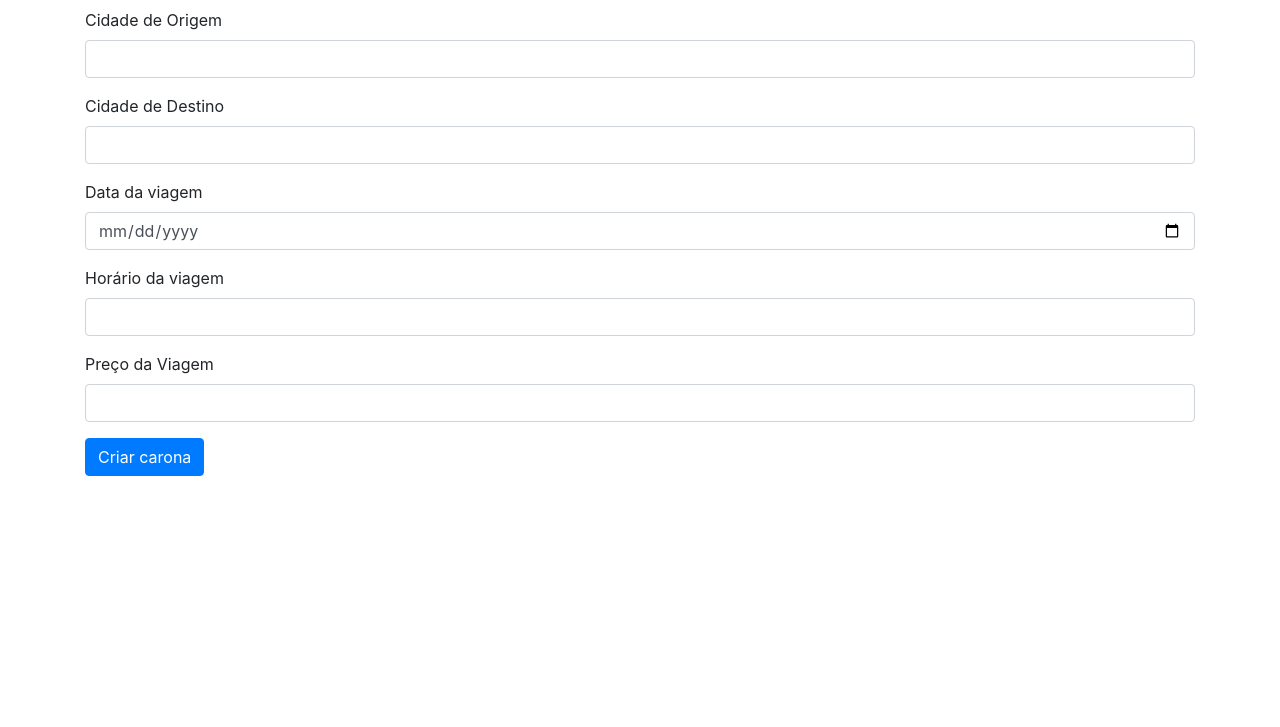
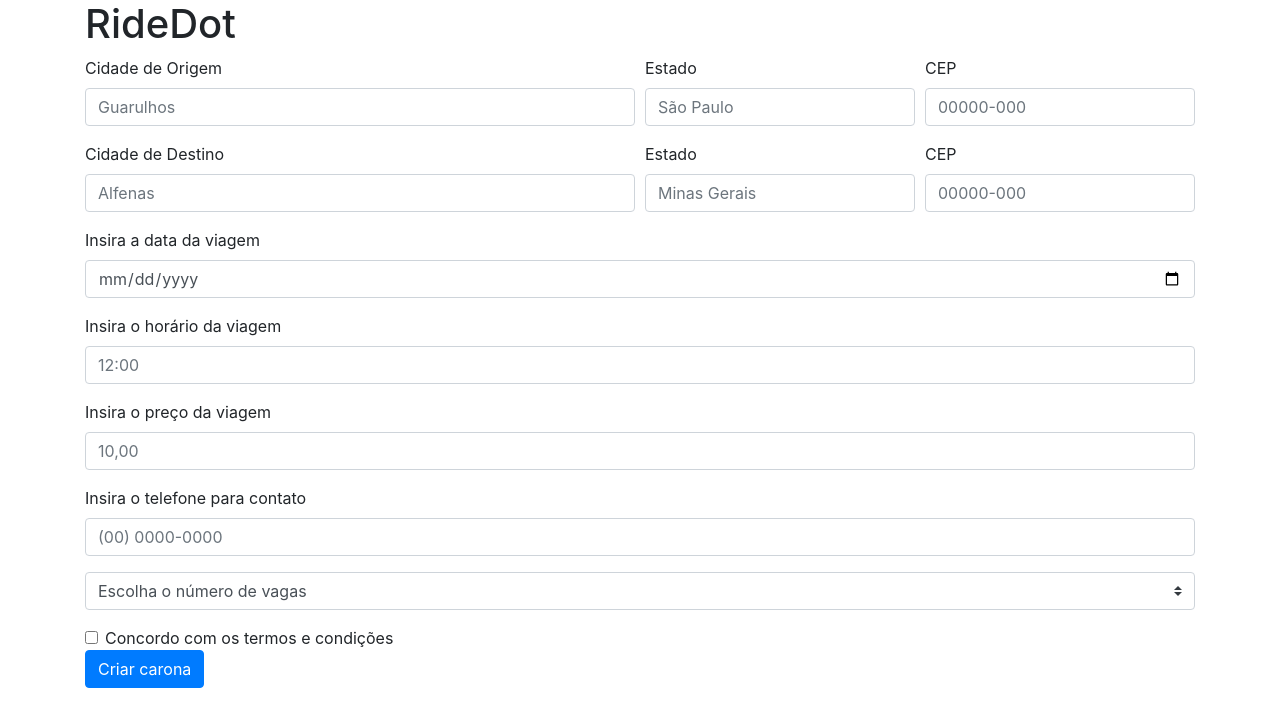
Before and after one commit to vitorhugoclz/Ride-Dot, a Flask app: template template/criar_carona.html in a window 1280 px wide. Shown: the top 727 px of the page. Run offline with Flask 2, Linux system fonts and the light colour scheme; the template is opened without the code that fills it, so the values that code supplies are empty.

Commit message:
Update criar_carona.html

```diff
--- a/template/criar_carona.html
+++ b/template/criar_carona.html
@@ -9,32 +9,80 @@
     <body>
         <div class="container">
             <div class="page-header">
-                <h1> {{ titulo }} </h1>
+                <h1> RideDot </h1>
             </div>
 
             <form action="/rota_inserir" method="post">
             <fieldset>
-                <div class="form-group">
+            <div class="form-row">
+                <div class="col-md-6 mb-3">
                     <label for="cidade_origem">Cidade de Origem</label>
-                    <input type="text" id="cidade_origem" name="cidade_origem" class="form-control">
+                    <input type="text" class="form-control" id="cidade_origem" name="cidade_origem" placeholder="Guarulhos" required>
+                </div>
+                <div class="col-md-3 mb-3">
+                    <label for="estado_origem">Estado</label>
+                    <input type="text" class="form-control" id="estado_origem" name="estado_origem" placeholder="São Paulo" required>
+                </div>
+                <div class="col-md-3 mb-3">
+                    <label for="cep_origem">CEP</label>
+                    <input type="text" class="form-control" id="cep_origem" name="cep_origem" placeholder="00000-000">
+                </div>
+            </div>
+
+            <div class="form-row">
+                <div class="col-md-6 mb-3">
+                    <label for="cidade_destino">Cidade de Destino</label>
+                    <input type="text" class="form-control" id="cidade_destino" name="cidade_destino" placeholder="Alfenas" required>
+                </div>
+                <div class="col-md-3 mb-3">
+                    <label for="estado_destino">Estado</label>
+                    <input type="text" class="form-control" id="estado_destino" name="estado_destino" placeholder="Minas Gerais" required>
+                </div>
+                <div class="col-md-3 mb-3">
+                    <label for="cep_destino">CEP</label>
+                    <input type="text" class="form-control" id="cep_destino" name="cep_destino" placeholder="00000-000">
+                </div>
             </div>
             <div class="form-group">
-                    <label for="cidade_destino">Cidade de Destino</label>
-                    <input type="text" id="cidade_destino" name="cidade_destino" class="form-control">
+                <label for="data_viagem">Insira a data da viagem</label>
+                <input type="date" id="data_viagem" name="data_viagem" class="form-control" required>
             </div>
             <div class="form-group">
-                    <label for="data_viagem">Data da viagem</label>
-                    <input type="date" id="data_viagem" name="data_viagem" class="form-control">
+                <label for="horario_viagem">Insira o horário da viagem</label>
+                <input type="text" id="horario_viagem" name="horario_viagem" class="form-control" placeholder="12:00" required>
             </div>
             <div class="form-group">
-                    <label for="horario_viagem">Horário da viagem</label>
-                    <input type="text" id="horario_viagem" name="horario_viagem" class="form-control">
+                <label for="preco_viagem">Insira o preço da viagem</label>
+                <input type="text" id="preco_viagem" name="preco_viagem" class="form-control" placeholder="10,00" required>
             </div>
             <div class="form-group">
-                    <label for="preco_viagem">Preço da Viagem</label>
-                    <input type="number" id="preco_viagem" name="preco_viagem" class="form-control">
+                <label for="telefone">Insira o telefone para contato</label>
+                <input type="text" id="telefone" name="telefone" class="form-control" placeholder="(00) 0000-0000" required>
+            </div>
+            <div class="form-group">
+                <select class="custom-select" for="numero_vagas" name="numero_vagas">
+                    <option selected>Escolha o número de vagas</option>
+                    <option value="1">1</option>
+                    <option value="2">2</option>
+                    <option value="3">3</option>
+                    <option value="4">4</option>
+                    <option value="5">5</option>
+                    <option value="6">6</option>
+                    <option value="7">7</option>
+                    <option value="8">8</option>
+                    <option value="3">9</option>
+                    <option value="4">10</option>
+                </select>
+            </div>
+            <div class="form-group">
+                <div class="form-check">
+                    <input class="form-check-input" type="checkbox" value="" id="invalidCheck" required>
+                    <label class="form-check-label" for="invalidCheck">
+                        Concordo com os termos e condições
+                    </label>
             </div>
             <button type="submit" class="btn btn-primary btn-salvar">Criar carona</button>
+        </div>
         </fieldset>
         </form>
     </div>
```
Lines whose indentation alone changed are shown as unchanged.
